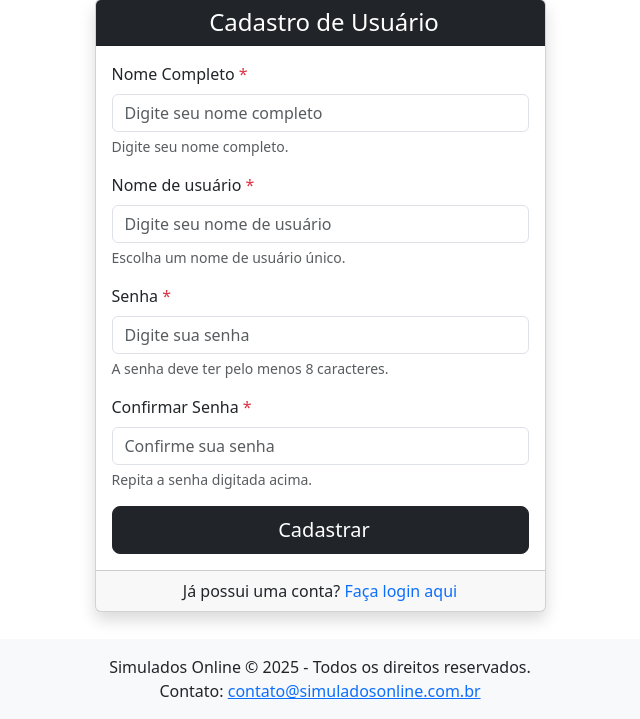
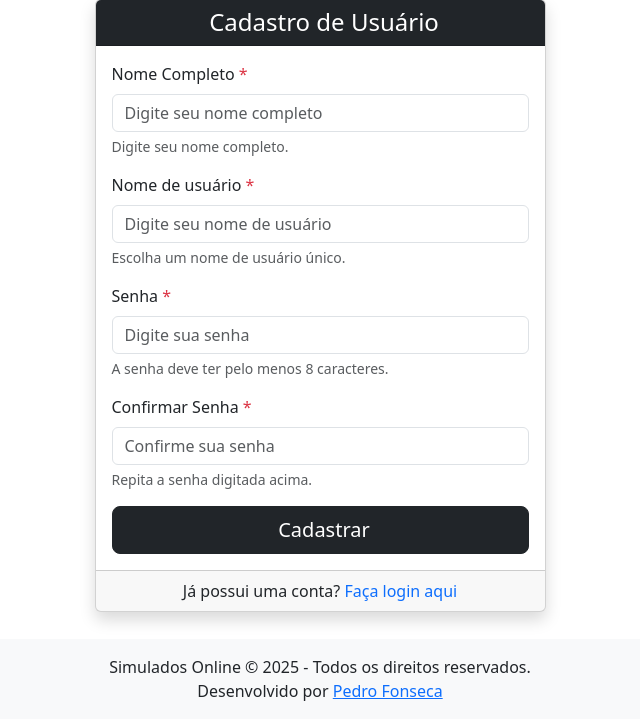
Before and after one commit to fonseca-plx/Simulados-Online, a Django app: page /cadastrar/ in a window 1280 px wide. Shown: the part 81-800 px from the top of the page, without its empty margins (320-960 px from the left). Run offline with Django 5.2, Linux system fonts and the light colour scheme.

Commit message:
feat: Update footer information and replace messages with custom success handling in views

```diff
--- a/projsimulado/simulado/templates/simulado/base.html
+++ b/projsimulado/simulado/templates/simulado/base.html
@@ -143,7 +143,7 @@
     <footer class="bg-light text-center py-3 mt-auto">
         <div class="container">
             <p class="mb-0">Simulados Online &copy; {{ year|default:2025 }} - Todos os direitos reservados.</p>
-            <p class="mb-0">Contato: <a href="mailto:contato@simuladosonline.com.br">contato@simuladosonline.com.br</a></p>
+            <p class="mb-0">Desenvolvido por <a href="https://github.com/fonseca-plx" target="_blank">Pedro Fonseca</a></p>
         </div>
     </footer>
     <script src="https://cdn.jsdelivr.net/npm/bootstrap@5.3.3/dist/js/bootstrap.bundle.min.js"></script>
--- a/projsimulado/simulado/views/questao.py
+++ b/projsimulado/simulado/views/questao.py
@@ -5,7 +5,6 @@ from simulado.services.casousoquestao import QuestaoService
 from simulado.models import Questao, Usuario
 from django.core.exceptions import ValidationError
 from simulado.utils import Mensagens
-from django.contrib import messages
 
 class ListarQuestoesView(ListView):
     template_name = 'simulado/questoes/lista.html'
@@ -73,7 +72,7 @@ class CriarQuestaoView(View):
                 usuario=usuario,
                 alternativas_data=alternativas_data
             )
-            messages.success(request, "Questão salva com sucesso!")
+            Mensagens.sucesso(request, "Questão salva com sucesso!")
             return redirect('simulado:listar_questoes')
         except ValidationError as e:
             Mensagens.processar_erros_validacao(request, e)
--- a/projsimulado/simulado/views/simulados.py
+++ b/projsimulado/simulado/views/simulados.py
@@ -5,7 +5,6 @@ from simulado.services.casousosimulado import SimuladoService
 from simulado.models import Simulado, Usuario, Questao
 from django.core.exceptions import ValidationError
 from simulado.utils import Mensagens
-from django.contrib import messages
 
 class ListarSimuladosView(ListView):
     template_name = 'simulado/sim/lista.html'
@@ -97,7 +96,7 @@ class CriarSimuladoView(View):
                 questoes_ids=questoes_ids,
                 pesos_questoes=pesos_questoes
             )
-            messages.success(request, f"O simulado sobre {simulado.tema} foi criado com sucesso!")
+            Mensagens.sucesso(request, f"O simulado sobre {simulado.tema} foi criado com sucesso!")
             return redirect('simulado:detalhar_simulado', simulado_id=simulado.id)
         except ValidationError as e:
             Mensagens.processar_erros_validacao(request, e)
--- a/projsimulado/simulado/views/usuarios.py
+++ b/projsimulado/simulado/views/usuarios.py
@@ -3,7 +3,6 @@ from django.shortcuts import redirect, render
 from django.views import View
 from django.contrib.auth import authenticate, login, logout
 from simulado.utils import GerenciarSessao, Mensagens
-from django.contrib import messages
 from simulado.forms import UsuarioForm
 from simulado.services.casousousuario import UsuarioService
 
@@ -40,7 +39,7 @@ class CadastrarUsuarioView(View):
 
                 if usuario:
                     login(request, usuario)
-                    messages.success(request, "Usuário cadastrado com sucesso!")
+                    Mensagens.sucesso(request, "Cadastro efetuado com sucesso!")
                     return redirect('simulado:index')
 
             except ValidationError as e:
```
